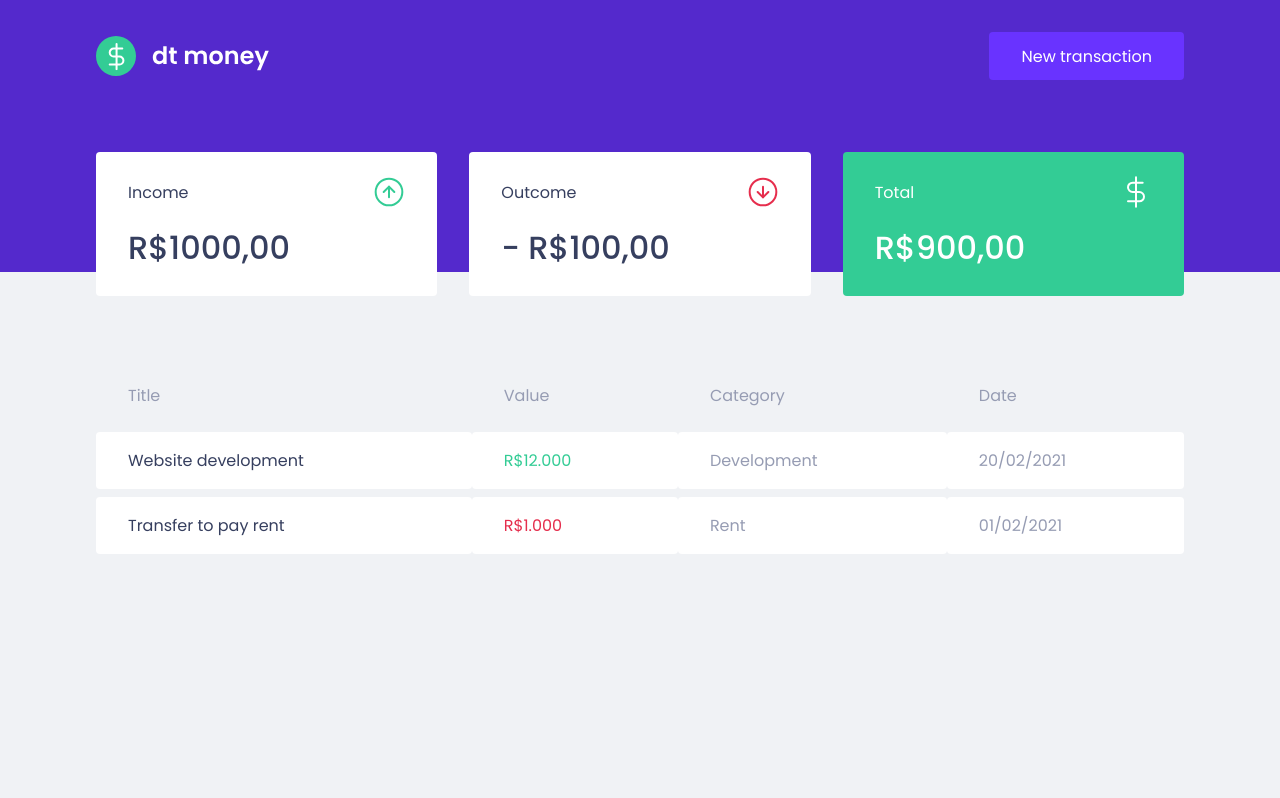
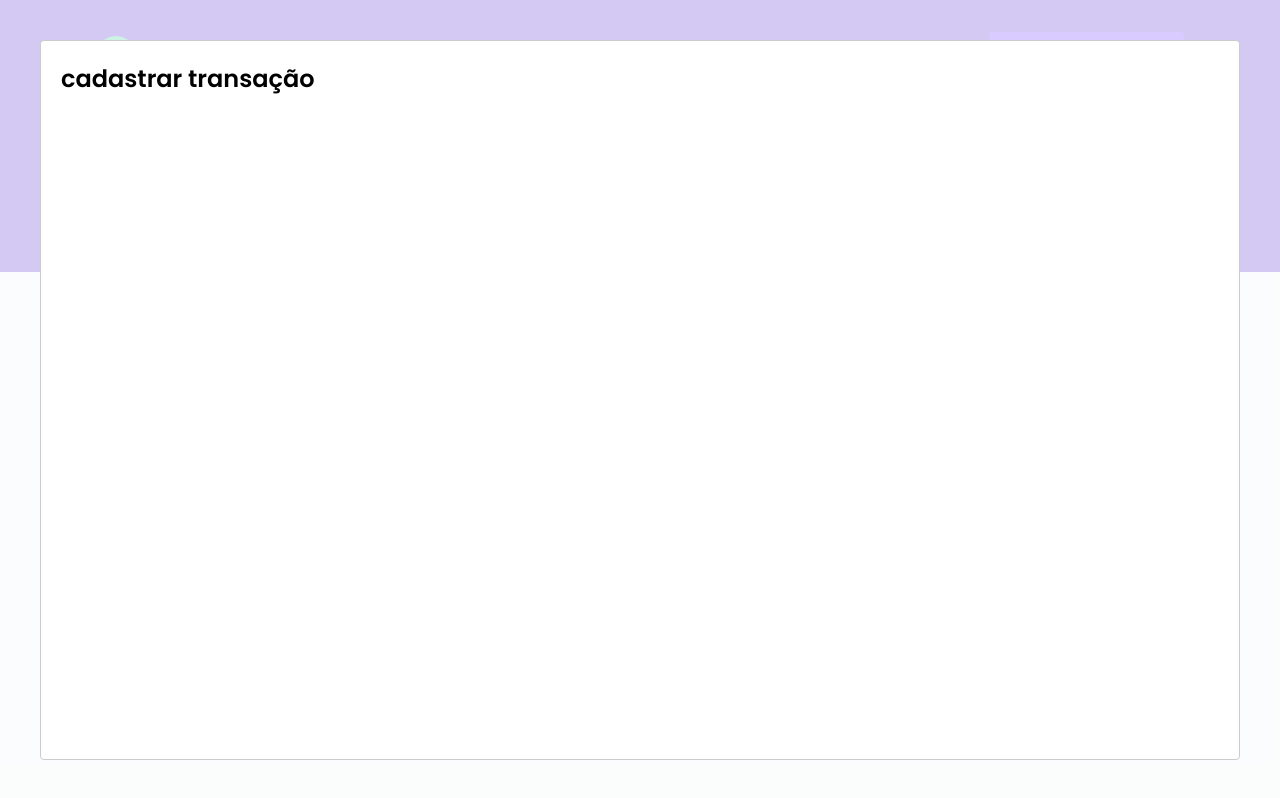
Before and after one commit to Kalmovic/dtmoney, a React (Create React App) app: page / in a window 1280 px wide. Both pictures are taken after a click on the button "New transaction". Built offline with nearby package versions, Linux system fonts and the light colour scheme; no server answers; what miragejs would draw is missing.

Commit message:
better structure for modal

```diff
--- a/src/App.tsx
+++ b/src/App.tsx
@@ -1,12 +1,25 @@
+import { useState } from 'react';
 import Dashboard from "./components/Dashboard";
 import Header from "./components/Header";
+import NewTransactionModal from './NewTransactionModal';
 import { GlobalStyle } from "./styles/global";
 
+
 export function App() {
+  const [isNewTransactionModalOpen, setIsNewTransactionModalOpen] = useState(false);
+
+  function handleOpenNewTransactionModal() {
+    setIsNewTransactionModalOpen(true);
+  }
+
+  function handleCloseNewTransactionModal() {
+    setIsNewTransactionModalOpen(false);
+  }
   return (
     <>
-      <Header />
+      <Header onOpenNewTransactionModal={handleOpenNewTransactionModal} />
       <Dashboard />
+      <NewTransactionModal onRequestClose={handleCloseNewTransactionModal} isOpen={isNewTransactionModalOpen} />
       <GlobalStyle />
     </>
   );
--- /dev/null
+++ b/src/NewTransactionModal/index.tsx
@@ -0,0 +1,24 @@
+import React from 'react';
+import Modal from 'react-modal';
+
+// import { Container } from './styles';
+
+Modal.setAppElement('#root');
+
+interface NewTransactionModalProps {
+    isOpen: boolean;
+    onRequestClose: () => void;
+}
+
+function NewTransactionModal({isOpen, onRequestClose}:NewTransactionModalProps) {
+  return (
+    <Modal
+    isOpen={isOpen}
+    onRequestClose={onRequestClose}
+  >
+    <h2>cadastrar transação</h2>
+  </Modal>
+  );
+}
+
+export default NewTransactionModal;
--- a/src/components/Header/index.tsx
+++ b/src/components/Header/index.tsx
@@ -1,12 +1,16 @@
-import React from 'react';
+
 import logoImg from '../../assets/logo_title.svg';
 import { Container, Content } from './styles';
 
-const Header: React.FC = () => {
+interface HeaderProps {
+  onOpenNewTransactionModal: () => void;
+}
+
+export function Header({onOpenNewTransactionModal}: HeaderProps) {
   return <Container>
       <Content>
-      <img src={logoImg} alt="dt money"/>
-      <button type="button">New transaction</button>
+        <img src={logoImg} alt="dt money"/>
+        <button type="button" onClick={onOpenNewTransactionModal}>New transaction</button>
       </Content>
 
   </Container>;
```
